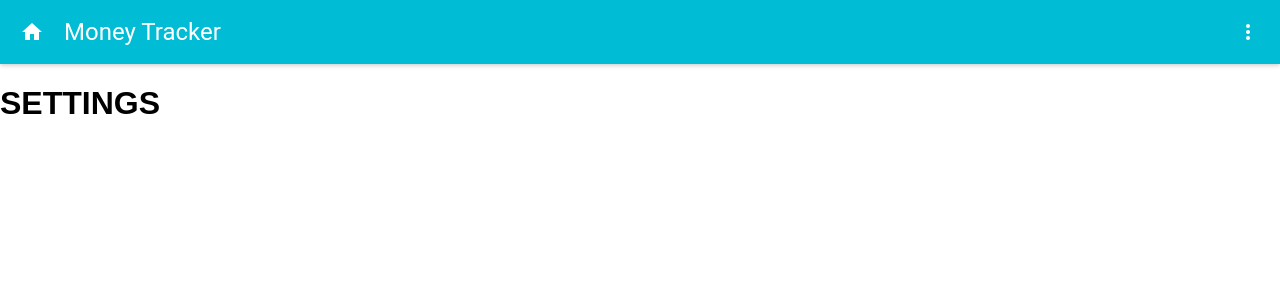
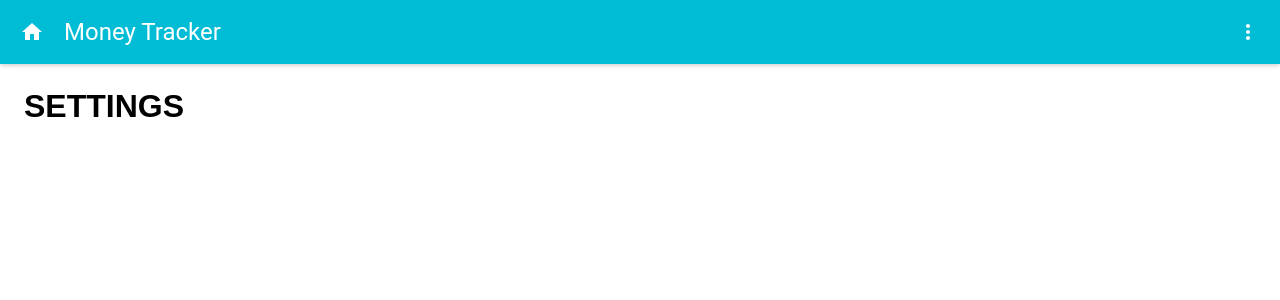
Before and after one commit to onkelsmo/MoneyTrackerPWA, a React (Create React App) app: page /#/settings in a window 1280 px wide. Shown: the top 300 px of the page. Built offline with nearby package versions, Linux system fonts and the light colour scheme.

Commit message:
MOD: props passing

```diff
--- a/src/App.css
+++ b/src/App.css
@@ -34,3 +34,7 @@
 .BackButton {
   color: #ffffff !important;
 }
+
+h1 {
+  margin: 24px;
+}
--- a/src/components/App.js
+++ b/src/components/App.js
@@ -11,8 +11,8 @@ class App extends Component {
       <Router>
         <AppShell>
           <div>
-            <Route exact path='/' component={Main} />
-            <Route exact path='/settings' component={Settings} />
+            <Route exact path='/' render={props => <Main {...props} />} />
+            <Route exact path='/settings' render={props => <Settings {...props} />} />
           </div>
         </AppShell>
       </Router>
```
